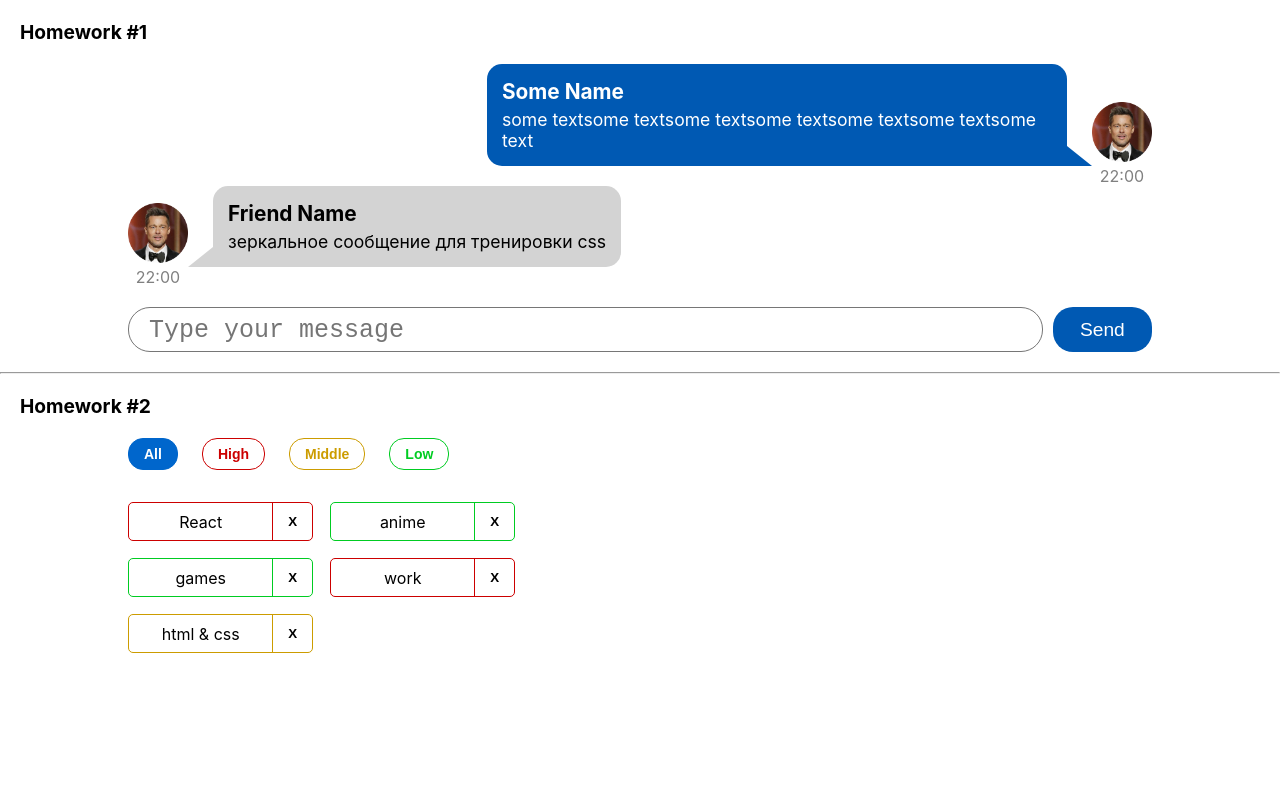
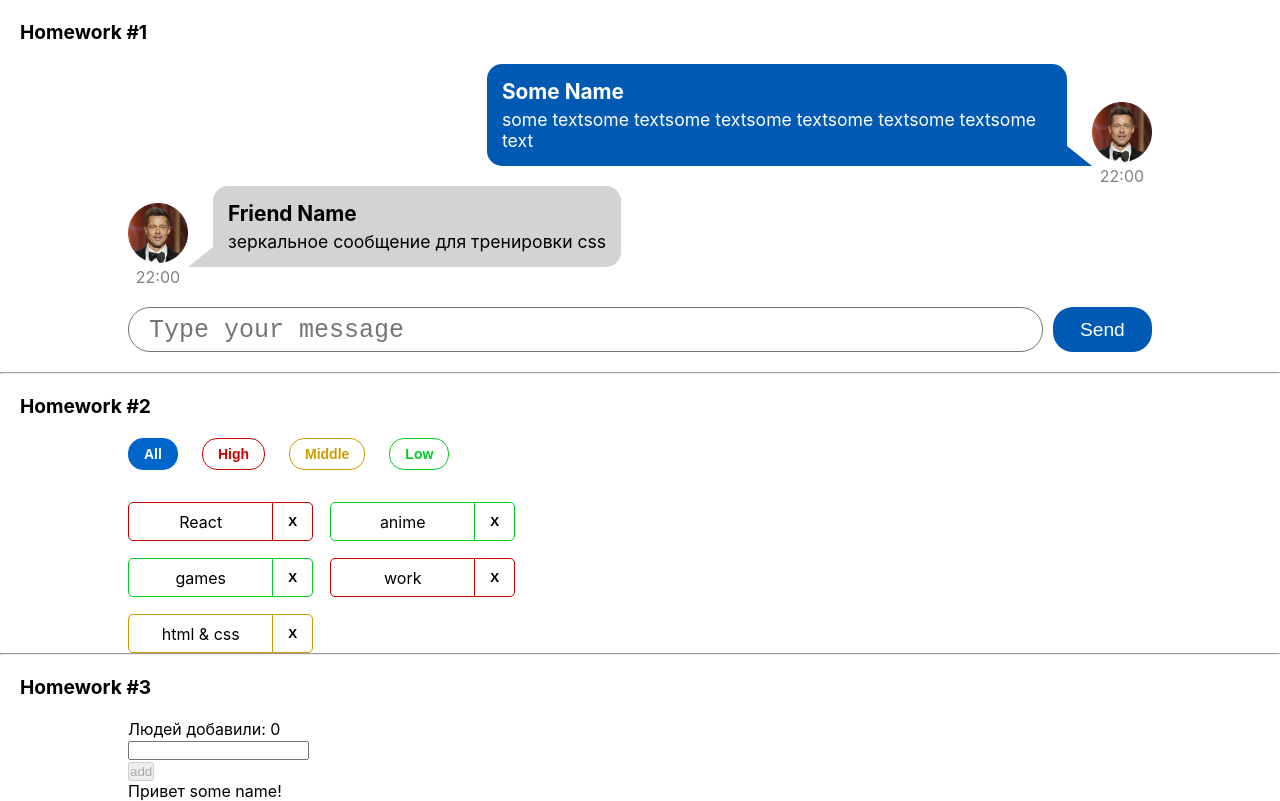
Before and after one commit to vbsm11/homeworks, a React (Create React App) app: page / in a window 1280 px wide. Built offline with nearby package versions, Linux system fonts and the light colour scheme.

Commit message:
start hw3, pureAddUserCallback completed test

```diff
--- a/src/s1-main/App.tsx
+++ b/src/s1-main/App.tsx
@@ -2,6 +2,7 @@
 import s from './App.module.css'
 import HW1 from '../s2-homeworks/hw01/HW1'
 import HW2 from '../s2-homeworks/hw02/HW2';
+import HW3 from '../s2-homeworks/hw03/HW3';
 
 function App() {
     return (
@@ -9,7 +10,8 @@
             <HW1/>
             <hr/>
             <HW2/>
-            {/*<HW3/>*/}
+            <hr/>
+            <HW3/>
             {/*<HW4/>*/}
 
             {/*при выполнении дз 5 и более - закомментировать здесь дз 1-4, так как они есть внутри дз 5*/}
--- a/src/s2-homeworks/hw03/HW3.tsx
+++ b/src/s2-homeworks/hw03/HW3.tsx
@@ -19,20 +19,22 @@
 
 // types
 export type UserType = {
-    _id: any // need to fix any
-    name: any // need to fix any
+    _id: string
+    name: string
 }
 
-export const pureAddUserCallback = (name: any, setUsers: any, users: any) => { // need to fix any
-    const user = { // need to fix
+export const pureAddUserCallback = (name: string, setUsers: (users: UserType[]) => void, users: UserType[]) => { // need to fix any
+    const user = {
+        _id: v1(),
+        name
     }
     setUsers([...users, user])
 }
 
 const HW3 = () => {
-    const [users, setUsers] = useState<any>([]) // need to fix any
+    const [users, setUsers] = useState<UserType[]>([])
 
-    const addUserCallback = (name: any) => { // need to fix any
+    const addUserCallback = (name: string) => { // need to fix any
         pureAddUserCallback(name, setUsers, users)
     }
 
```
